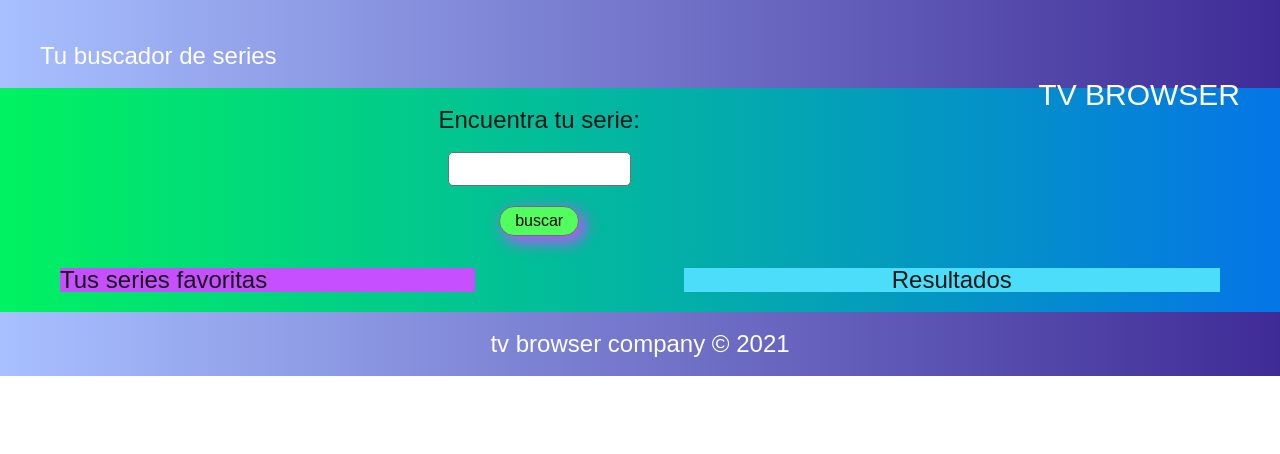
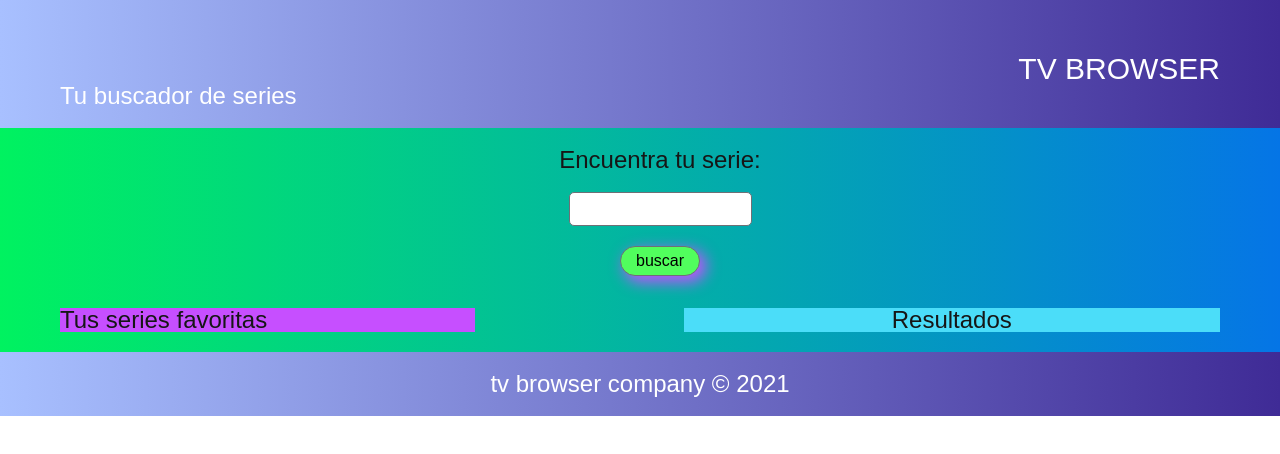
Before and after one commit to Adalab/modulo-2-evaluacion-final-moniLamas, a website: page docs/index.html in a window 1280 px wide. Drawn offline with nearby package versions, Linux system fonts and the light colour scheme; files that its build step writes are made by us from their sources.

Commit message:
apply change in header

```diff
--- a/src/scss/layout/_header.scss
+++ b/src/scss/layout/_header.scss
@@ -2,7 +2,7 @@
     font-family: 'Josefin Sans', sans-serif;
     background: linear-gradient(to right, #a8c0ff, #3f2b96);
     color: white;
-    padding: 20px 40px;
+    padding: 20px 60px;
 }
 .logo {
     height: 80px;
@@ -10,8 +10,11 @@
 }
 
 .title {
-    float: right;
-    padding-top: 60px;
-    font-size: 30px;
+    padding-top: 10px;
+    font-size: 18px;
     text-align: right;
+
+    @media (min-width: 768px){
+        font-size: 30px;
+    }
 }
```
